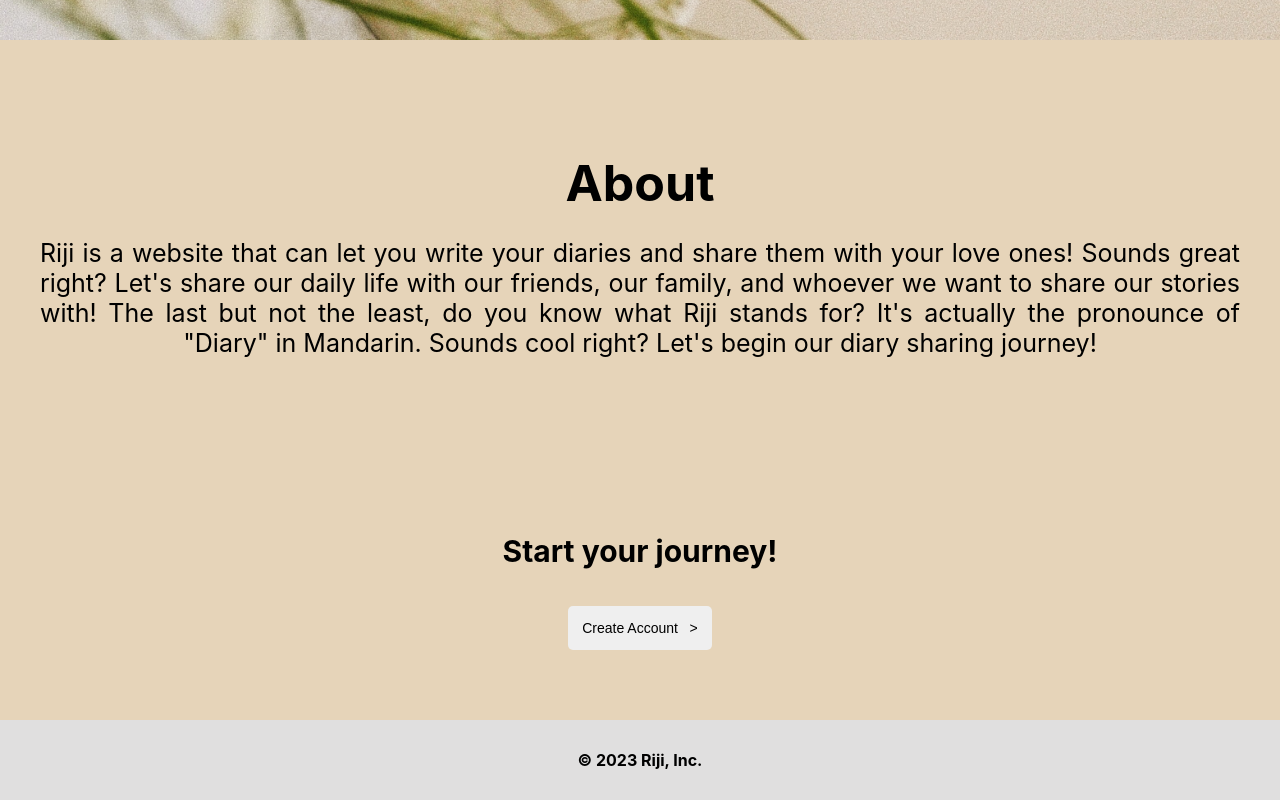
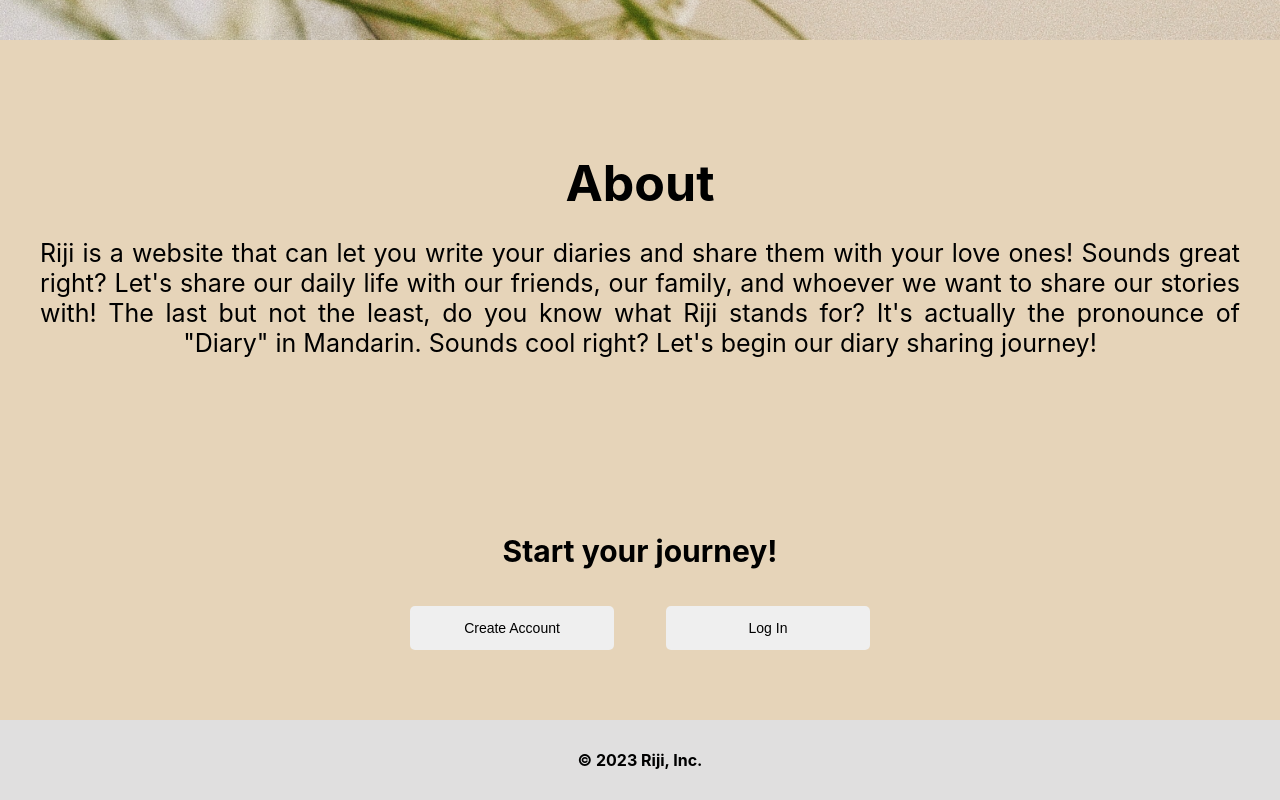
Before and after one commit to chenannchi/riji-front-end, a React (Create React App) app: page / in a window 1280 px wide. Shown: the part 824-1624 px from the top of the page. Built offline with nearby package versions, Linux system fonts and the light colour scheme; no server answers.

Commit message:
add link to sign up and log in on landing page

```diff
--- a/src/pages/Landing/Landing.jsx
+++ b/src/pages/Landing/Landing.jsx
@@ -29,8 +29,13 @@ const Landing = ({ user }) => {
             </Link>
           </div>
           :
-          <div>
-            <button>Create Account &nbsp; &#62;</button>
+          <div className={styles.btns}>
+            <Link to="signup">
+              <button>Create Account</button>
+            </Link>
+            <Link to="login">
+              <button>Log In</button>
+            </Link>
           </div>
         }
       </section>
```
